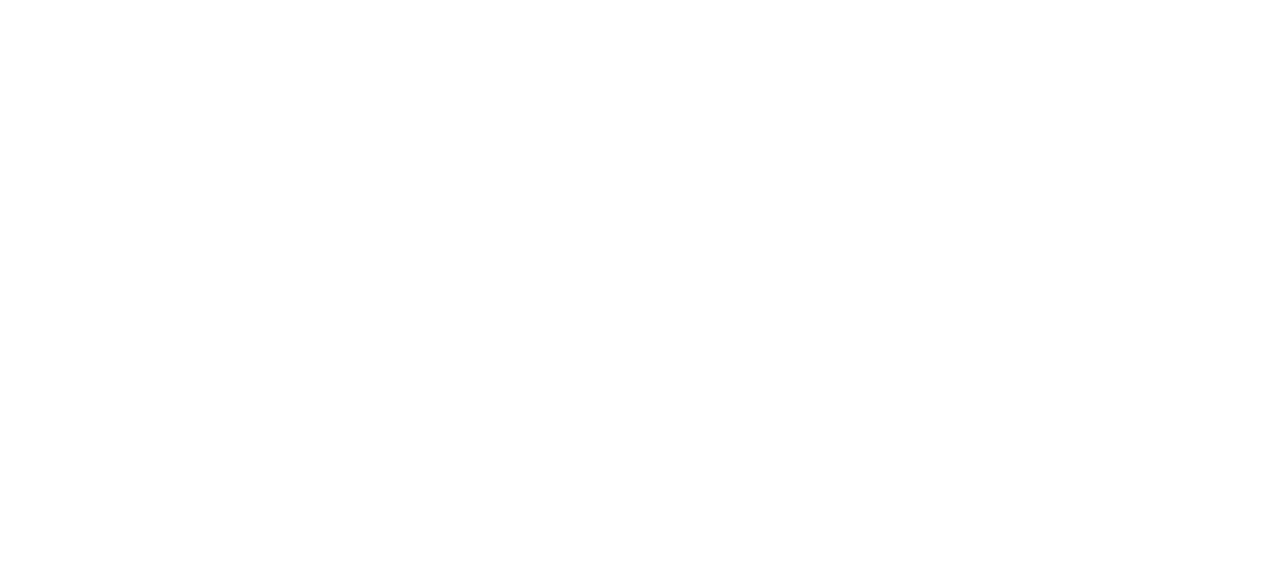
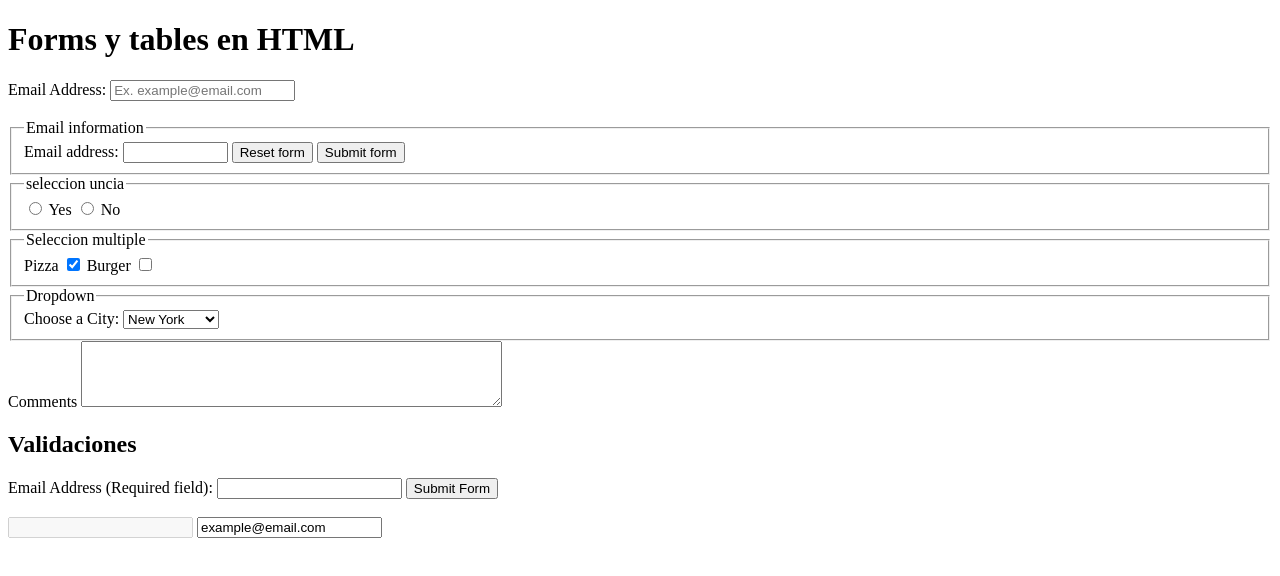
Before and after one commit to maycolsporras/HTMLCSS_Master, a plain HTML site: page html3.html in a window 1280 px wide. Drawn offline with Linux system fonts and the light colour scheme.

Commit message:
cambios 3

```diff
--- a/html3.html
+++ b/html3.html
@@ -5,6 +5,105 @@
     <meta name="viewport" content="width=device-width, initial-scale=1.0">
     <title>Forms and tables</title>
 <body>
+    <!--Este es el estudio de forms y tables en HTML-->
+    <h1>Forms y tables en HTML</h1>
+    <form action="url-goes-here">
+        <!-- input elements go here -->
+        <!--Action se refiere a donde se va a enviar la data una vez se obtenga la info-->
+    </form>
+    <form action="">
+        <label for="email"> Email Address: </label>
+        <input type="email" id="email" placeholder="Ex. example@email.com" />
+    </form>
+        <!--Label se utiliza para que el input no este solamente existiendo-->
+        <!--Input type email es para que se valide que sea un email, y el placeholder es para que se vea un ejemplo de lo que se espera-->
+        <!--cuando se tiene un for tan explicito en label, es necesario el id en el input que sean iguales-->
+    <br>
+    <form action="">
+        <fieldset>
+            <legend>Email information</legend>
+            <label for="email">Email address:</label>
+            <input type="email" id="email" name="email" size="10"/>
+            <button type="reset">Reset form</button>
+            <button type="submit">Submit form</button>
+        </fieldset>
+        <!--radio buttons son botones que permiten seleccionar una sola opcion de un grupo-->
+        <!--deben tener el mismo name para que sean seleccionados una unica vez o uno o el otro-->
+        <fieldset>
+            <legend>seleccion uncia</legend>
+            <input type="radio" id="yes" name="first-time">
+            <label for="yes">Yes</label>
+            <input type="radio" id="no" name="first-time">
+            <label for="no">No</label>
+        </fieldset>
 
+        <fieldset>
+            <legend>Seleccion multiple</legend>
+            <label for="pizza">Pizza</label>
+            <input checked type="checkbox" id="pizza" name="food" value="pizza">
+            <label for="burger">Burger</label>
+            <input type="checkbox" id="burger" name="food" value="burger">
+        </fieldset>
+        <!--checkboxes son botones que permiten seleccionar multiples opciones de un grupo-->
+        <!--El value es para definir el valor que se va a enviar al servidor-->
+        <!--El checked es para que el checkbox este seleccionado por defecto-->
+        <fieldset>
+            <legend>Dropdown</legend>
+            <label for="city">Choose a City: </label>
+            <select id="city" name="city">
+                <option selected value="new-york">New York</option>
+                <option value="los-angeles">Los Angeles</option>
+                <option value="chicago">Chicago</option>
+                <option value="miami">Miami</option>
+            </select>
+        </fieldset>
+        <!--select es para crear un dropdown, y option es para definir las opciones del dropdown-->
+        <!--El selected es para que la opcion este seleccionada por defecto-->
+        <label for="comments">Comments</label>
+        <textarea id="comments" name="comments" rows="4" cols="50"></textarea>
+        <!--Textarea es para crear un campo de texto mas grande, y rows y cols son para definir el tamaño del campo-->
+        <!--El id y el name deben ser iguales para que el label funcione correctamente-->
+        <!--El label es para que el input tenga un nombre y sea mas facil de entender-->
+        <!--rows y cols definen el tamano del area-->
+
+
+
+    </form>
+    <!--Aqui se anade la funcion del boton donde lo que decide que va a  hacer el boton es basicamente su tipo-->
+    <!--El button type reset es para que se limpie el form, y el submit es para que se envie la data-->
+    <!--Existe algo llamado method en forms-->
+    <!--El method puede ser get o post, el get es para que la data se envie por la url, y el post es para que la data no se vea en la url-->
+    <!--se pueden agrupar los inputs que se deseen en fieldsets-->
+    <!--legend se usa para mostrar de lo que se trata el field-->
+    <!--atributo name se usa para identificar los datos una vez enviados al servidor-->
+    <!--El atributo size se usa para definir el ancho del input, en caracteres-->
+    <!--Cuando son type number se puede poner un max y un min con max="" y min=""-->
+    <h2>Validaciones</h2>
+    <form action="">
+        <label for="email">Email Address (Required field):</label>
+        <input
+            required
+            type="email"
+            name="email"
+            id="email"
+            minlength="4"
+            maxlength="64"
+        />
+        <button type="submit">Submit Form</button>
+    </form>
+    <!--Aqui se hace la validacion con el required, min y max length-->
+    <br>
+    <!--In HTML, form controls, like inputs, can be in different stages or conditions like a focused state, readonly state, or disabled state.-->
+    <input disabled type="email" name="email" id="email" />
+    <!--El disabled es para que el input no se pueda editar, pero si se puede ver-->
+    <!--El readonly es para que el input no se pueda editar, pero si se puede copiar-->
+    <!--El focused es para que el input se seleccione automaticamente al cargar la pagina-->
+    <input
+        readonly
+        type="email"
+        name="email"
+        id="email"
+        value="example@email.com"
+    />
 </body>
 </html>
```
